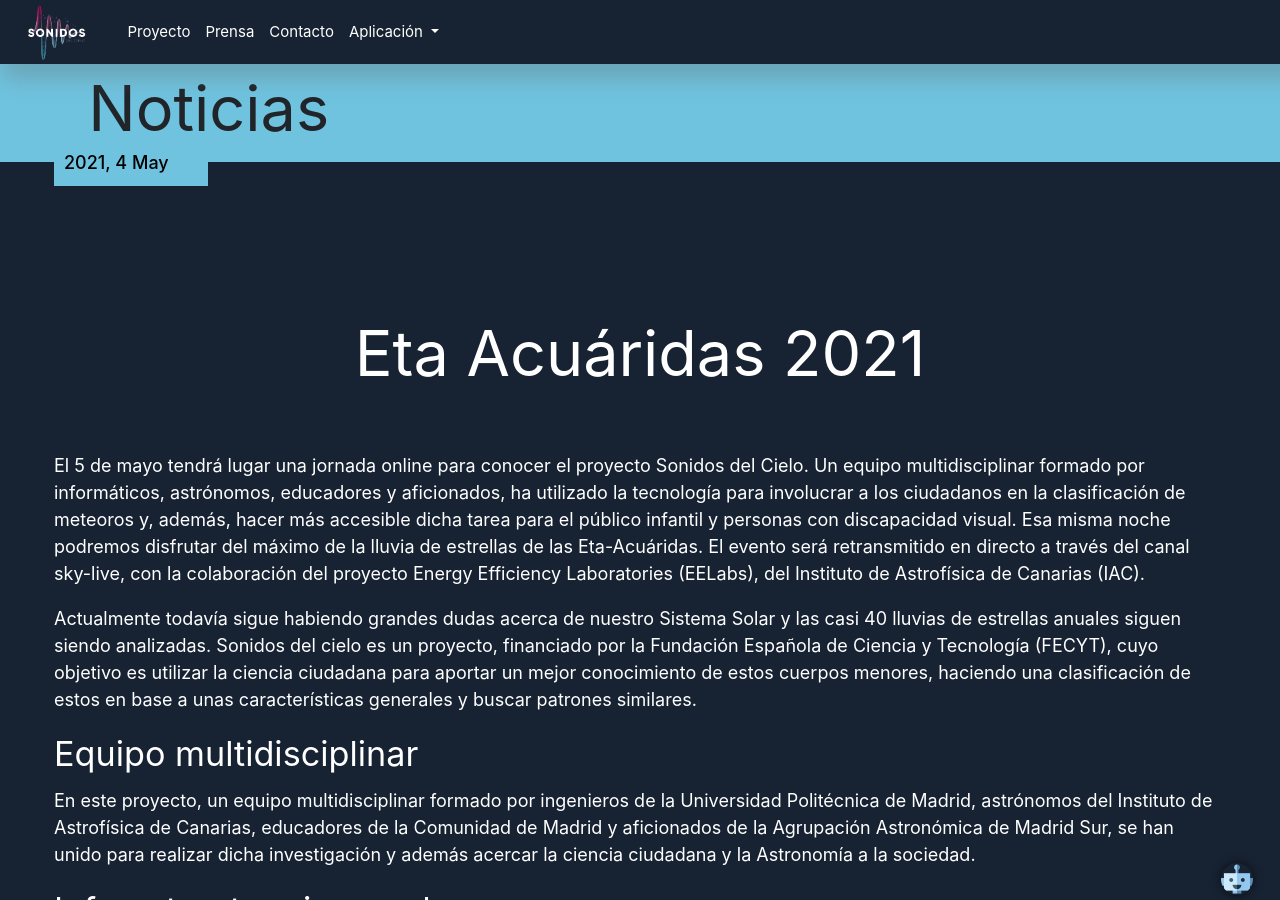
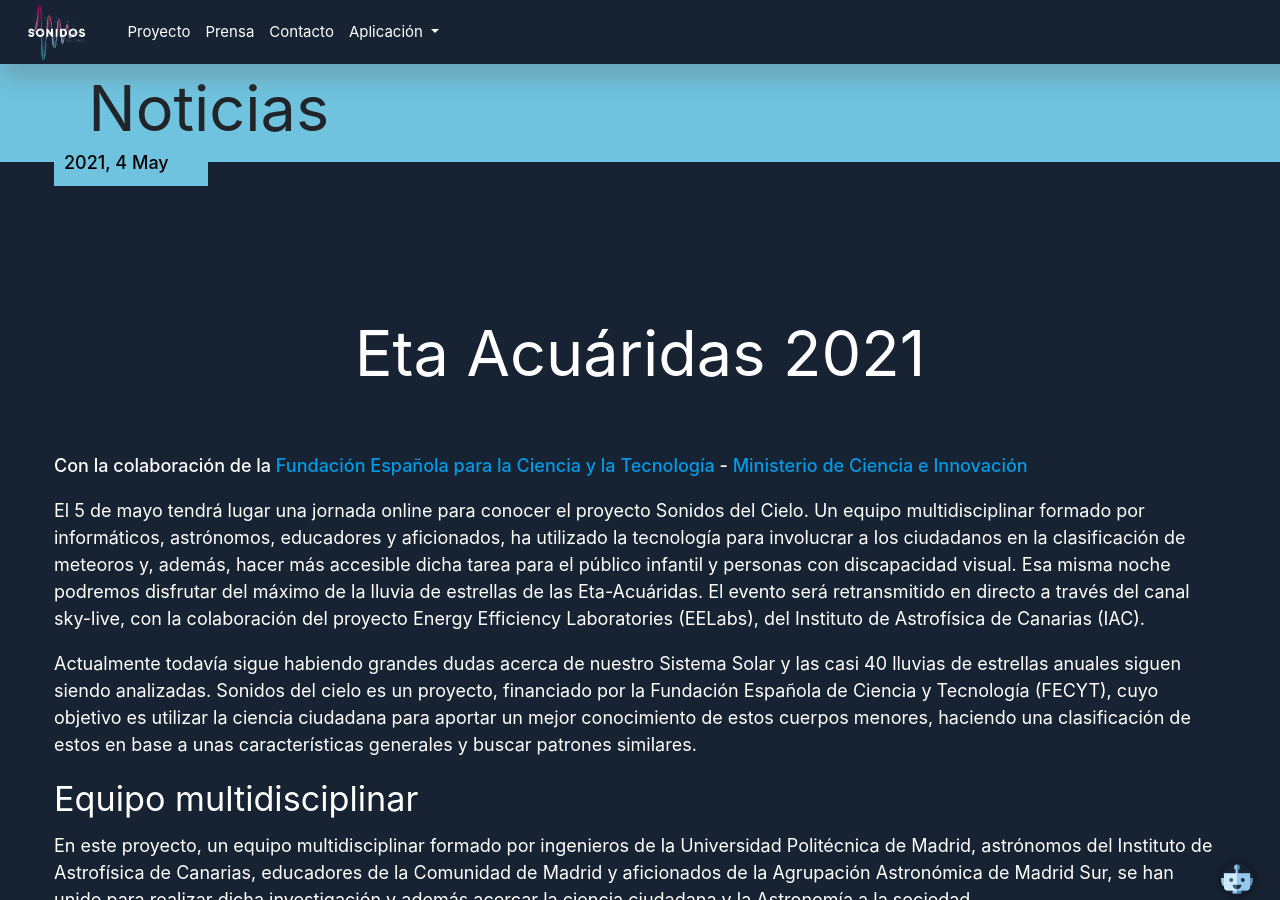
Before and after one commit to cslab-upm/sonidosdelcielo, a Jekyll site: the page built from _prensa/1-2021-05-05-eta-acuaridas.md, in a window 1280 px wide and 900 px high. Built offline with Jekyll 4.4.1, drawn with Linux system fonts in a browser that asks for light colours; nearby versions of some CDN libraries.

```diff
--- a/_prensa/1-2021-05-05-eta-acuaridas.md
+++ b/_prensa/1-2021-05-05-eta-acuaridas.md
@@ -14,10 +14,13 @@
 last_modified_at: 2021-04-27T16:19:55-05:00
 ---
 
+**Con la colaboración de la [Fundación Española para la Ciencia y la Tecnología](https://www.fecyt.es/) - [Ministerio de Ciencia e Innovación](https://www.ciencia.gob.es/)**
+
 El 5 de mayo tendrá lugar una jornada online para conocer el proyecto Sonidos del Cielo. Un equipo multidisciplinar formado por informáticos, astrónomos, educadores y aficionados, ha utilizado la tecnología para involucrar a los ciudadanos en la clasificación de meteoros y, además, hacer más accesible dicha tarea para el público infantil y personas con discapacidad visual. Esa misma noche podremos disfrutar del máximo de la lluvia de estrellas de las Eta-Acuáridas. El evento será retransmitido en directo a través del canal sky-live, con la colaboración del proyecto Energy Efficiency Laboratories (EELabs), del Instituto de Astrofísica de Canarias (IAC).
 
 
 Actualmente todavía sigue habiendo grandes dudas acerca de nuestro Sistema Solar y las casi 40 lluvias de estrellas anuales siguen siendo analizadas. Sonidos del cielo es un proyecto, financiado por la Fundación Española de Ciencia y Tecnología (FECYT), cuyo objetivo es utilizar la ciencia ciudadana para aportar un mejor conocimiento de estos cuerpos menores, haciendo una clasificación de estos en base a unas características generales y buscar patrones similares.
+
 
 #### Equipo multidisciplinar
 
```
